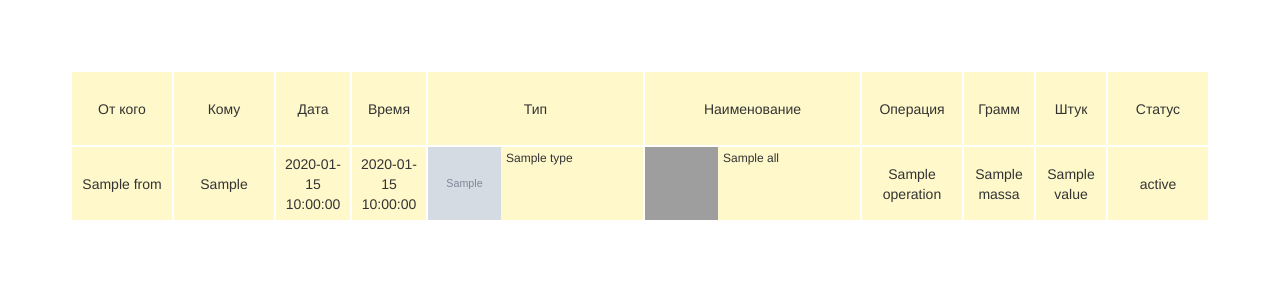
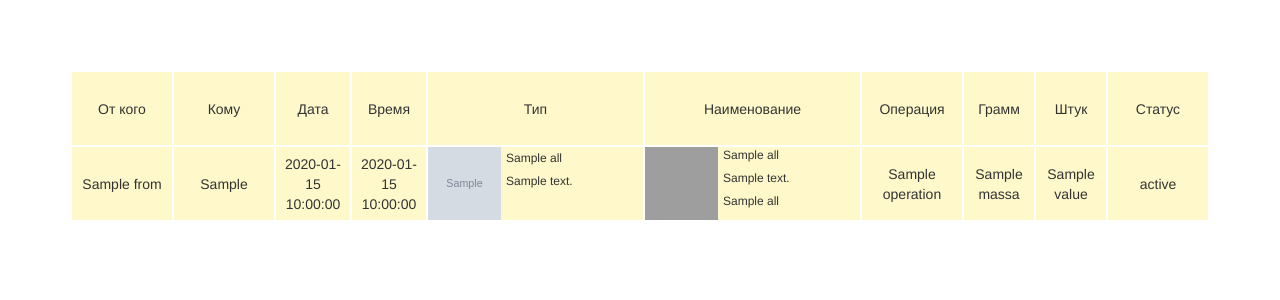
Before and after one commit to Velkonost/Fin-Monitoring, a Yii app: template views/site/view.php in a window 1280 px wide. Shown: the top 300 px of the page. Run offline with PHP 8.4 and a stand-in for Yii, Linux system fonts and the light colour scheme; the template is opened without the code that fills it: most values are stand-ins (such as "Sample title", 1, 10 or a date in 2020); grey boxes marked "Sample" are stand-in pictures; data that the repository does not hold is empty; some libraries are stand-ins or nearby versions; grey boxes are pictures that could not be loaded.

Commit message:
small changes

```diff
--- a/views/site/view.php
+++ b/views/site/view.php
@@ -12,14 +12,12 @@ use yii\helpers;
 use yii\web\helpers\CHtml;
 /* @var $this yii\web\View */
 
-$this->title = 'Склад';
+$this->title = 'Metals';
 
 
 ?>
 
-
 <table class="inputTable" >
-
     <tbody  style="min-width: 1170px; width: 1170px; max-width: 1170px">
                 <tr class='hidden-row'>
                     <td style = 'text-align: center;width:100px'>От кого</td>
@@ -41,8 +39,16 @@ $this->title = 'Склад';
                         echo "<td style='text-align: center;'>".$key->date."</td>";
                         echo "<td style='text-align: center;'>".$key->time."</td>";
                         ?>
-						 <td class = "select_tp" style="padding:0" id="selected_type"><div class="in_selected_type"><img id="img_type" src="../web/img/<?=$key->img_type?>" class="selected_type_img"><div id="type_selected"><h6 id="type_selected_title" style="margin-top: 0px"><?=$key->type?></h6><p id="type_selected_desc"></p> </div></div></td>
-						 <td class = "select_nm" style="padding:0" id="selected_name"><div class="in_selected_name"><img id="img_name" src="../web/img/<?=$key->img_name?>" class="selected_name_img"><div id="name_selected"><h6 id="name_selected_title" style="margin-top: 0px"><?=$key->name?></h6><p style="margin-bottom: 3px; font-size: 11px" id="name_selected_desc"></p><p style="margin: 0;font-size: 11px" id="name_selected_type"></p> </div></div></td>
+                         <td class = "select_tp" style="padding:0" id="selected_type"><div class="in_selected_type"><img id="img_type" src="../web/img/<?=$key->img_type?>" class="selected_type_img"><div id="type_selected"><h6 id="type_selected_title" style="margin-top: 0px"><?=$key->type_title?></h6>
+                         <h6 id="type_selected_title" style="margin-top: 0px"><?=$key->type_desc?></h6>
+                         <p id="type_selected_desc"></p> </div></div></td>
+
+
+                         <td class = "select_nm" style="padding:0" id="selected_name"><div class="in_selected_name"><img id="img_name" src="../web/img/<?=$key->img_name?>" class="selected_name_img"><div id="name_selected">
+                         <h6 id="name_selected_title" style="margin-top: 0px"><?=$key->name_title?></h6>
+                         <h6 id="name_selected_title" style="margin-top: 0px"><?=$key->name_desc?></h6>
+                         <h6 id="name_selected_title" style="margin-top: 0px"><?=$key->name_type?></h6>
+                         <p style="margin-bottom: 3px; font-size: 11px" id="name_selected_desc"></p><p style="margin: 0;font-size: 11px" id="name_selected_type"></p> </div></div></td>
                         <?php
                         echo "<td style='text-align: center;'>".$key->operation."</td>";
                         echo "<td style='text-align: center;'>".$key->massa."</td>";
```
Also changed, not shown: views/site/add.php (+2 -5 lines), views/site/index.php (+7 -5 lines). Lines whose indentation alone changed are shown as unchanged.
